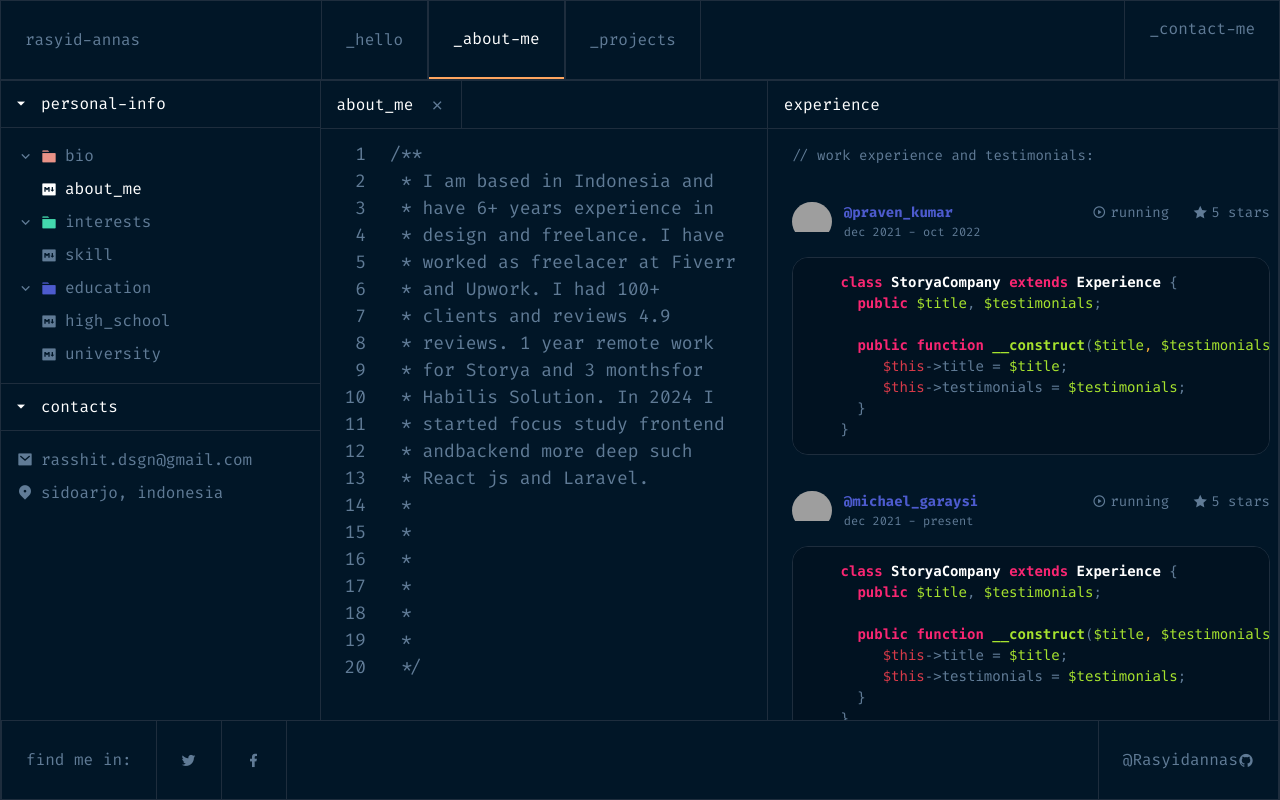
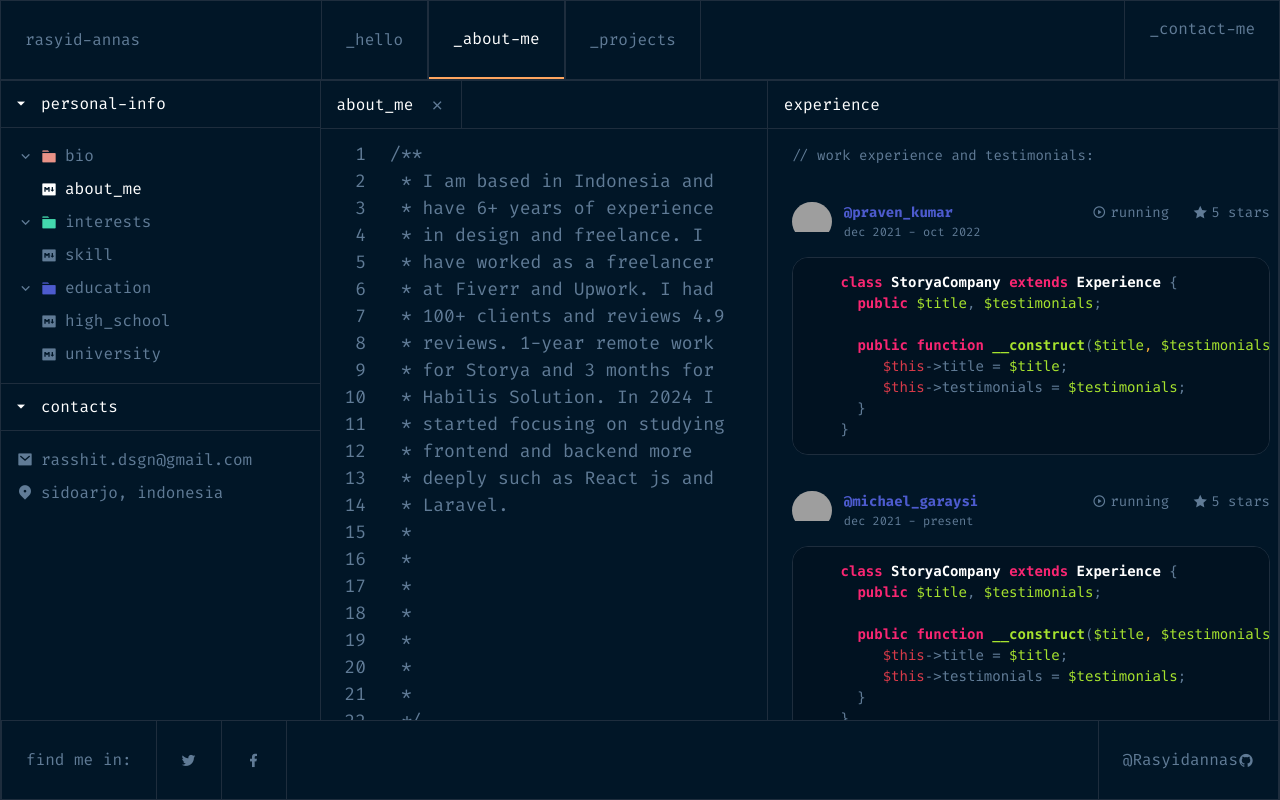
Before and after one commit to Rasyidannas/rasyid-annas, a React (Vite) app: page /about in a window 1280 px wide. Built offline with nearby package versions, Linux system fonts and the light colour scheme; grey boxes are pictures that could not be loaded.

Commit message:
Update AboutContent.jsx

```diff
--- a/src/components/About/AboutContent.jsx
+++ b/src/components/About/AboutContent.jsx
@@ -4,9 +4,9 @@ import TabContext from "../../store/tab-context";
 
 const data = {
   about_me:
-    "I am based in Indonesia and have 6+ years experience in design and freelance. I have worked as freelacer at Fiverr and Upwork. I had 100+ clients and reviews 4.9 reviews. 1 year remote work for Storya and 3 monthsfor Habilis Solution. In 2024 I started focus study frontend andbackend more deep such React js and Laravel.",
+    "I am based in Indonesia and have 6+ years of experience in design and freelance. I have worked as a freelancer at Fiverr and Upwork. I had 100+ clients and reviews 4.9 reviews. 1-year remote work for Storya and 3 months for Habilis Solution. In 2024 I started focusing on studying frontend and backend more deeply such as React js and Laravel.",
   skill:
-    "I know 2 programming languages, js and php. I know about React Js, laravel and libraries like AlpineJs and TailwindCSS. I have also learned algorithms and data structures in programming. I am interested in new things about technology and science. So my future goal is to become a software programmer in a big company.",
+    "I know 2 programming languages, js, and php. I know about React Js, Laravel, and libraries like AlpineJs and TailwindCSS. I have also learned algorithms and data structures in programming. I am interested in new things about technology and science. So my future goal is to become a software programmer in a big company.",
   high_school: "sma_muhaamadiyah_1_taman: science at 2014 - 2017",
   university: "Papsi_ITS: system_information 2018-2019",
 };
```
